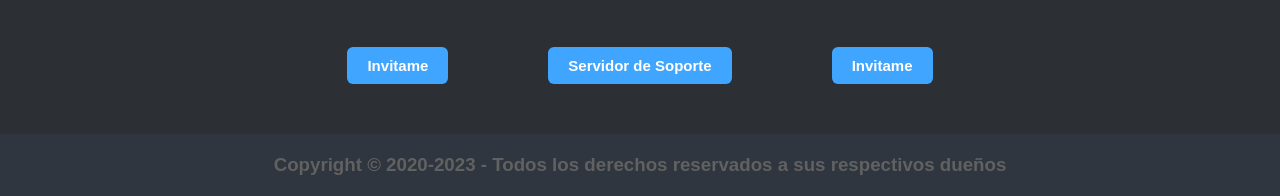
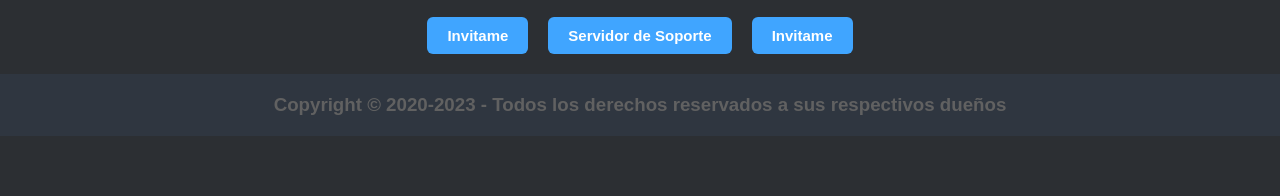
Before and after one commit to Termineux/Saturn, a plain HTML site: page index.html in a window 1280 px wide. Shown: the part 722-918 px from the top of the page. After the commit the page ends 858 px from the top, so only its background shows below. Drawn offline with nearby package versions, Linux system fonts and the light colour scheme.

Commit message:
Update styles.css

```diff
--- a/styles.css
+++ b/styles.css
@@ -90,7 +90,7 @@ hr {
   color: #fff;
   border-radius: 6px;
   font-size: 15px;
-  margin: 40px 50px;
+  margin: 10px;
 }
 
 .btn:hover {
```
